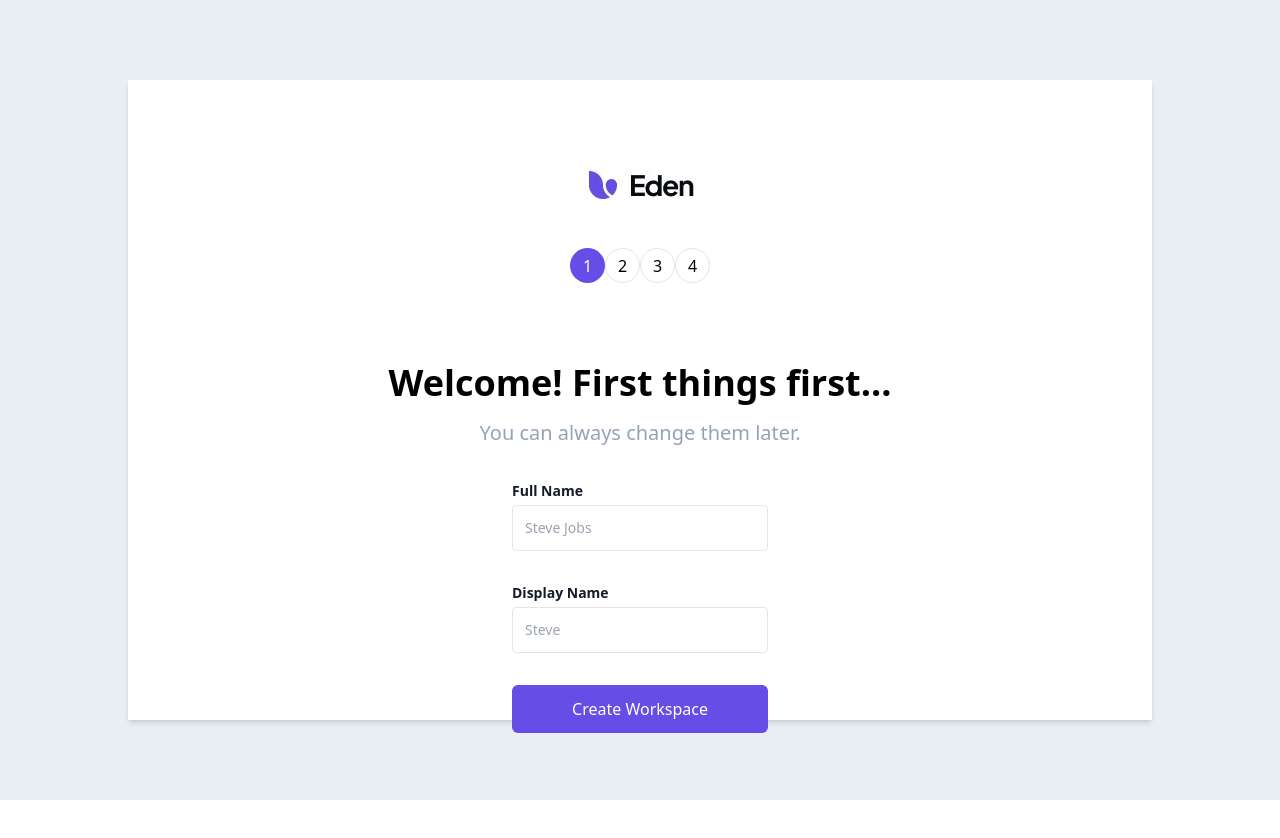
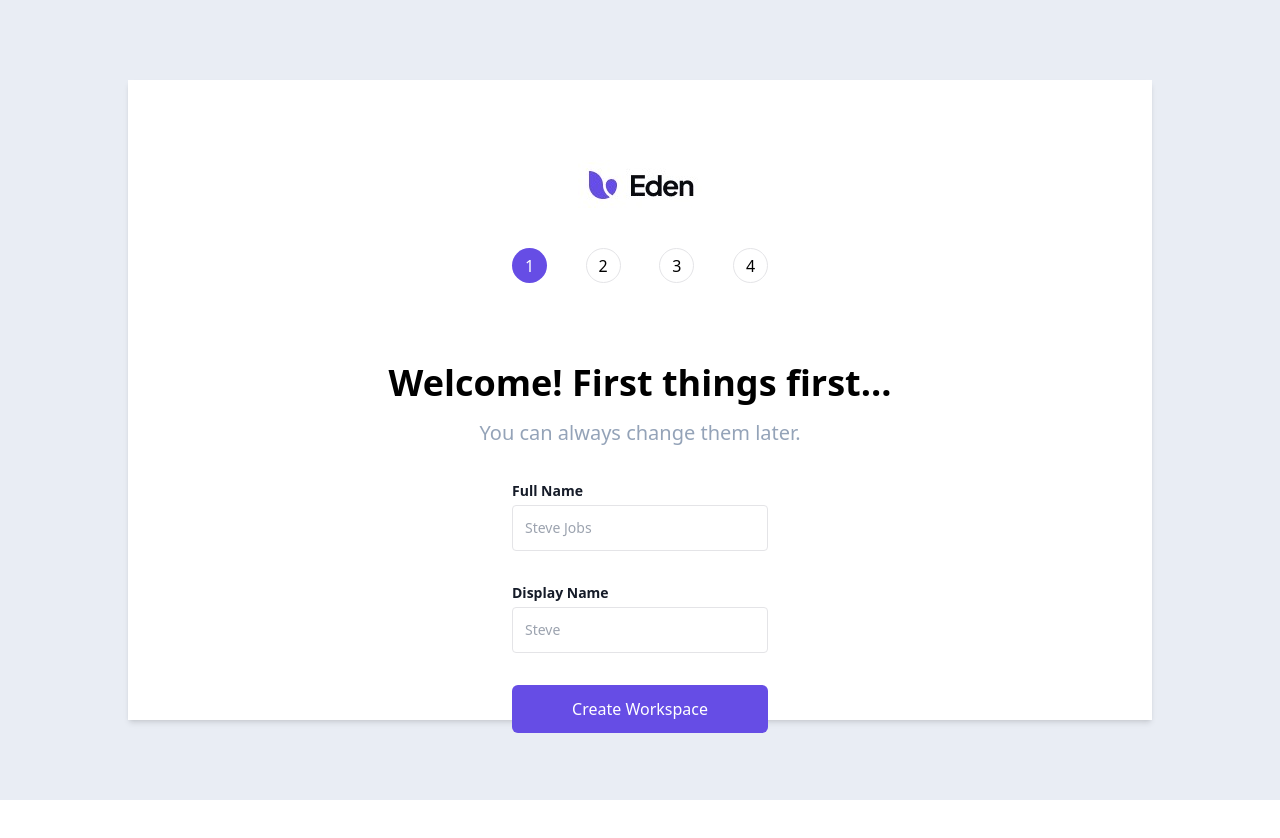
Before and after one commit to DinoWithCurls/onboarding-ui, a React (Create React App) app: page / in a window 1280 px wide. Shown: the top 838 px of the page. Built offline with nearby package versions, Linux system fonts and the light colour scheme.

Commit message:
feat: 🎸 Progress Bar done

```diff
--- a/src/components/header.js
+++ b/src/components/header.js
@@ -4,7 +4,7 @@ const Header = ({page}) => {
     return (
         <div className='flex flex-col justify-center items-center mt-20'>
             <img alt='eden' src={require('../icons/edenlogo.jpg')} />
-            <ProgressBar noOfScreens={page} />
+            <ProgressBar screenNo={page} />
         </div>
     )
 }
--- a/src/components/progressBar.js
+++ b/src/components/progressBar.js
@@ -1,9 +1,8 @@
-import React, { useState } from "react";
-
+import React from "react";
 const Circle = ({ num, isActive }) => {
   return (
     <div
-      className={`w-[35px] h-[35px] rounded-[50%] flex justify-center bottom-0 text-bold items-center ${
+      className={` w-[35px] h-[35px] rounded-[50%] flex justify-center bg-opacity-100 bottom-0 text-bold items-center ${
         isActive === true
           ? "bg-appblue text-[color:white] "
           : " border bg-white border-bordercolor"
@@ -14,108 +13,19 @@ const Circle = ({ num, isActive }) => {
   );
 };
 
-const ProgressLine = ({ isActive }) => {
+const ProgressBar = ({ screenNo }) => {
   return (
-    <div className="absolute top-[50%] left-0 h-1 w-[100%] border-3 translate-y-[50%]">
-    </div>
-  );
-};
-
-const ProgressBar = ({ noOfScreens, onPressButton }) => {
-  return (
-    <div className="flex justify-center items-center flex-row mt-10">
-      <Circle num={1} isActive={true} />
-      <ProgressLine isActive={true} />
-      <Circle num={2} isActive={noOfScreens >= 2 ? true : false} />
-      <ProgressLine isActive={true} />
-      <Circle num={3} isActive={noOfScreens >= 3 ? true : false} />
-      <ProgressLine isActive={true} />
-      <Circle num={4} isActive={noOfScreens >= 4 ? true : false} />
+    <div className="relative flex w-full bg-center mt-10 justify-center items-center">
+      <div className="flex justify-between flex-row w-1/4">
+        <Circle num={1} isActive={true} />
+        <Circle num={2} isActive={screenNo >= 2 ? true : false} />
+        <Circle num={3} isActive={screenNo >= 3 ? true : false} />
+        <Circle num={4} isActive={screenNo >= 4 ? true : false} />
+      </div>
     </div>
   );
 };
 
 export default ProgressBar;
 
-
-/*
-  <div class="w-full py-6">
-  <div class="flex">
-    <div class="w-1/4">
-      <div class="relative mb-2">
-        <div class="w-10 h-10 mx-auto bg-green-500 rounded-full text-lg text-white flex items-center">
-          <span class="text-center text-white w-full">
-            <svg class="w-full fill-current" xmlns="http://www.w3.org/2000/svg" viewBox="0 0 24 24" width="24" height="24">
-              <path class="heroicon-ui" d="M5 3h14a2 2 0 0 1 2 2v14a2 2 0 0 1-2 2H5a2 2 0 0 1-2-2V5c0-1.1.9-2 2-2zm14 8V5H5v6h14zm0 2H5v6h14v-6zM8 9a1 1 0 1 1 0-2 1 1 0 0 1 0 2zm0 8a1 1 0 1 1 0-2 1 1 0 0 1 0 2z"/>
-            </svg>
-          </span>
-        </div>
-      </div>
-
-      <div class="text-xs text-center md:text-base">Select Server</div>
-    </div>
-
-    <div class="w-1/4">
-      <div class="relative mb-2">
-        <div class="absolute flex align-center items-center align-middle content-center" style="width: calc(100% - 2.5rem - 1rem); top: 50%; transform: translate(-50%, -50%)">
-          <div class="w-full bg-gray-200 rounded items-center align-middle align-center flex-1">
-            <div class="w-0 bg-green-300 py-1 rounded" style="width: 100%;"></div>
-          </div>
-        </div>
-
-        <div class="w-10 h-10 mx-auto bg-green-500 rounded-full text-lg text-white flex items-center">
-          <span class="text-center text-white w-full">
-            <svg class="w-full fill-current" xmlns="http://www.w3.org/2000/svg" viewBox="0 0 24 24" width="24" height="24">
-              <path class="heroicon-ui" d="M19 10h2a1 1 0 0 1 0 2h-2v2a1 1 0 0 1-2 0v-2h-2a1 1 0 0 1 0-2h2V8a1 1 0 0 1 2 0v2zM9 12A5 5 0 1 1 9 2a5 5 0 0 1 0 10zm0-2a3 3 0 1 0 0-6 3 3 0 0 0 0 6zm8 11a1 1 0 0 1-2 0v-2a3 3 0 0 0-3-3H7a3 3 0 0 0-3 3v2a1 1 0 0 1-2 0v-2a5 5 0 0 1 5-5h5a5 5 0 0 1 5 5v2z"/>
-            </svg>
-          </span>
-        </div>
-      </div>
-
-      <div class="text-xs text-center md:text-base">Add User</div>
-    </div>
-
-    <div class="w-1/4">
-      <div class="relative mb-2">
-        <div class="absolute flex align-center items-center align-middle content-center" style="width: calc(100% - 2.5rem - 1rem); top: 50%; transform: translate(-50%, -50%)">
-          <div class="w-full bg-gray-200 rounded items-center align-middle align-center flex-1">
-            <div class="w-0 bg-green-300 py-1 rounded" style="width: 33%;"></div>
-          </div>
-        </div>
-
-        <div class="w-10 h-10 mx-auto bg-white border-2 border-gray-200 rounded-full text-lg text-white flex items-center">
-          <span class="text-center text-gray-600 w-full">
-            <svg class="w-full fill-current" xmlns="http://www.w3.org/2000/svg" viewBox="0 0 24 24" width="24" height="24">
-              <path class="heroicon-ui" d="M9 4.58V4c0-1.1.9-2 2-2h2a2 2 0 0 1 2 2v.58a8 8 0 0 1 1.92 1.11l.5-.29a2 2 0 0 1 2.74.73l1 1.74a2 2 0 0 1-.73 2.73l-.5.29a8.06 8.06 0 0 1 0 2.22l.5.3a2 2 0 0 1 .73 2.72l-1 1.74a2 2 0 0 1-2.73.73l-.5-.3A8 8 0 0 1 15 19.43V20a2 2 0 0 1-2 2h-2a2 2 0 0 1-2-2v-.58a8 8 0 0 1-1.92-1.11l-.5.29a2 2 0 0 1-2.74-.73l-1-1.74a2 2 0 0 1 .73-2.73l.5-.29a8.06 8.06 0 0 1 0-2.22l-.5-.3a2 2 0 0 1-.73-2.72l1-1.74a2 2 0 0 1 2.73-.73l.5.3A8 8 0 0 1 9 4.57zM7.88 7.64l-.54.51-1.77-1.02-1 1.74 1.76 1.01-.17.73a6.02 6.02 0 0 0 0 2.78l.17.73-1.76 1.01 1 1.74 1.77-1.02.54.51a6 6 0 0 0 2.4 1.4l.72.2V20h2v-2.04l.71-.2a6 6 0 0 0 2.41-1.4l.54-.51 1.77 1.02 1-1.74-1.76-1.01.17-.73a6.02 6.02 0 0 0 0-2.78l-.17-.73 1.76-1.01-1-1.74-1.77 1.02-.54-.51a6 6 0 0 0-2.4-1.4l-.72-.2V4h-2v2.04l-.71.2a6 6 0 0 0-2.41 1.4zM12 16a4 4 0 1 1 0-8 4 4 0 0 1 0 8zm0-2a2 2 0 1 0 0-4 2 2 0 0 0 0 4z"/>
-            </svg>
-          </span>
-        </div>
-      </div>
-
-      <div class="text-xs text-center md:text-base">Setting</div>
-    </div>
-
-    <div class="w-1/4">
-      <div class="relative mb-2">
-        <div class="absolute flex align-center items-center align-middle content-center" style="width: calc(100% - 2.5rem - 1rem); top: 50%; transform: translate(-50%, -50%)">
-          <div class="w-full bg-gray-200 rounded items-center align-middle align-center flex-1">
-            <div class="w-0 bg-green-300 py-1 rounded" style="width: 0%;"></div>
-          </div>
-        </div>
-
-        <div class="w-10 h-10 mx-auto bg-white border-2 border-gray-200 rounded-full text-lg text-white flex items-center">
-          <span class="text-center text-gray-600 w-full">
-            <svg class="w-full fill-current" xmlns="http://www.w3.org/2000/svg" viewBox="0 0 24 24" width="24" height="24">
-              <path class="heroicon-ui" d="M12 22a10 10 0 1 1 0-20 10 10 0 0 1 0 20zm0-2a8 8 0 1 0 0-16 8 8 0 0 0 0 16zm-2.3-8.7l1.3 1.29 3.3-3.3a1 1 0 0 1 1.4 1.42l-4 4a1 1 0 0 1-1.4 0l-2-2a1 1 0 0 1 1.4-1.42z"/>
-            </svg>
-          </span>
-        </div>
-      </div>
-
-      <div class="text-xs text-center md:text-base">Finished</div>
-    </div>
-  </div>
-</div>
-
-
-*/
+//
```
